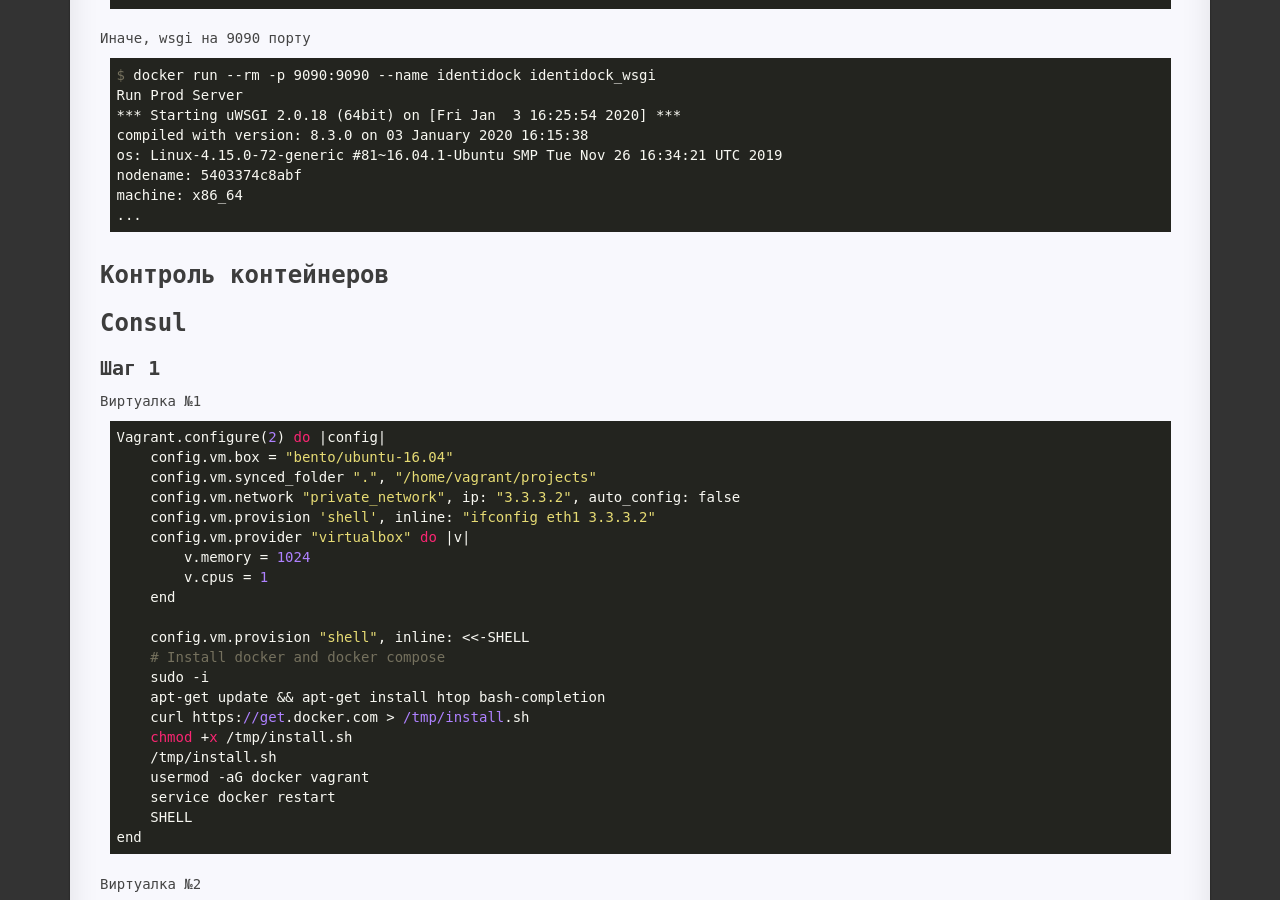
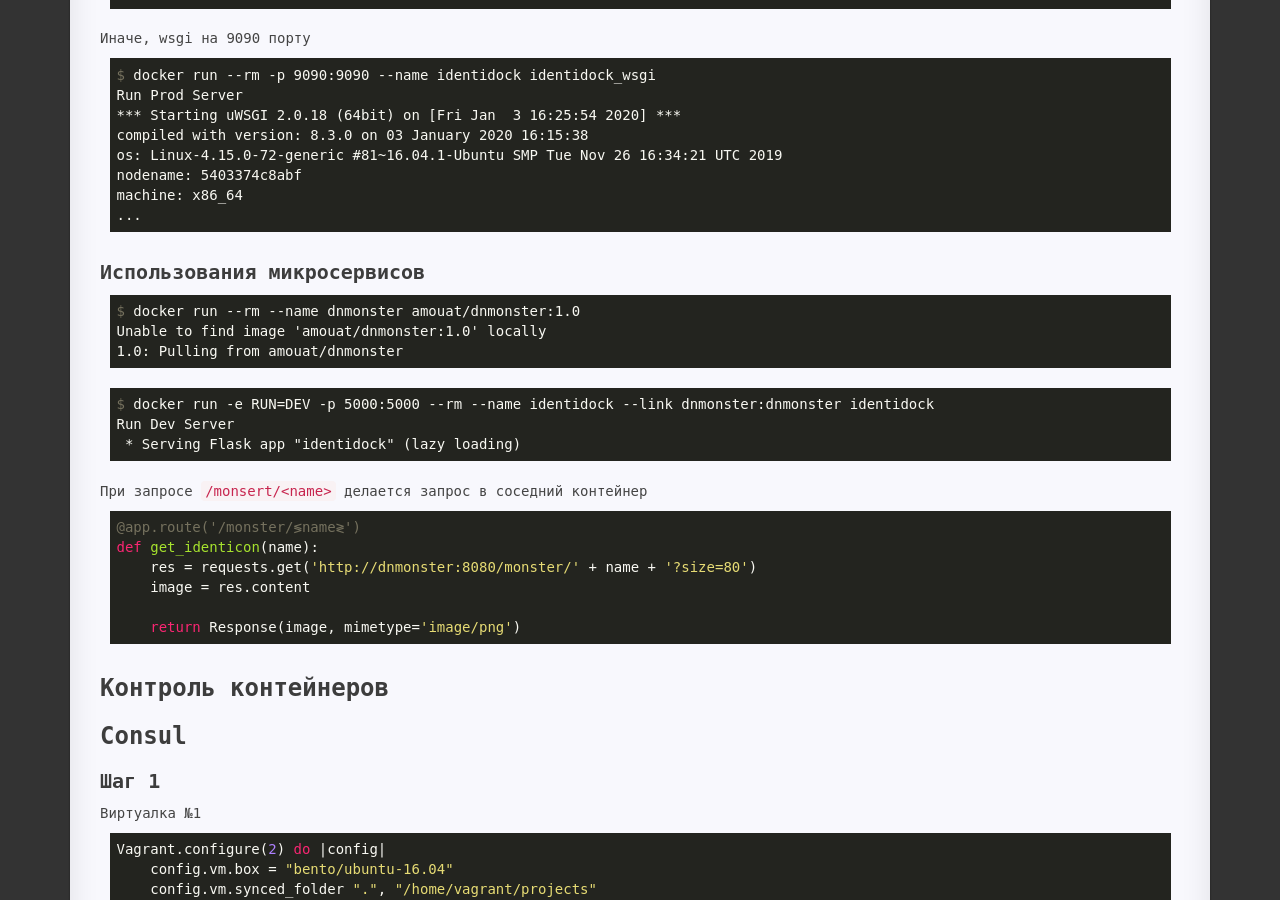
Before and after one commit to Avis20/avis20.github.io, a Jekyll site: the page built from _posts/2019-07-03-linux-dockerbook.md, in a window 1280 px wide and 900 px high, scrolled down 4684 px. Built offline with Jekyll 4.4.1, drawn with Linux system fonts in a browser that asks for light colours.

```diff
--- a/_posts/2019-07-03-linux-dockerbook.md
+++ b/_posts/2019-07-03-linux-dockerbook.md
@@ -262,6 +262,33 @@ machine: x86_64
 ...
 </code></pre>
 
+## Использования микросервисов
+
+<pre><code class="shell">
+$ docker run --rm --name dnmonster amouat/dnmonster:1.0
+Unable to find image 'amouat/dnmonster:1.0' locally
+1.0: Pulling from amouat/dnmonster
+</code></pre>
+
+<pre><code class="shell">
+$ docker run -e RUN=DEV -p 5000:5000 --rm --name identidock --link dnmonster:dnmonster identidock
+Run Dev Server
+ * Serving Flask app "identidock" (lazy loading)
+</code></pre>
+
+При запросе `/monsert/<name>` делается запрос в соседний контейнер
+<pre><code class="python">
+@app.route('/monster/&lg;name&gl;')
+def get_identicon(name):
+    res = requests.get('http://dnmonster:8080/monster/' + name + '?size=80')
+    image = res.content
+
+    return Response(image, mimetype='image/png')
+</code></pre>
+
+
+
+
 # Контроль контейнеров
 
 # Consul
```
